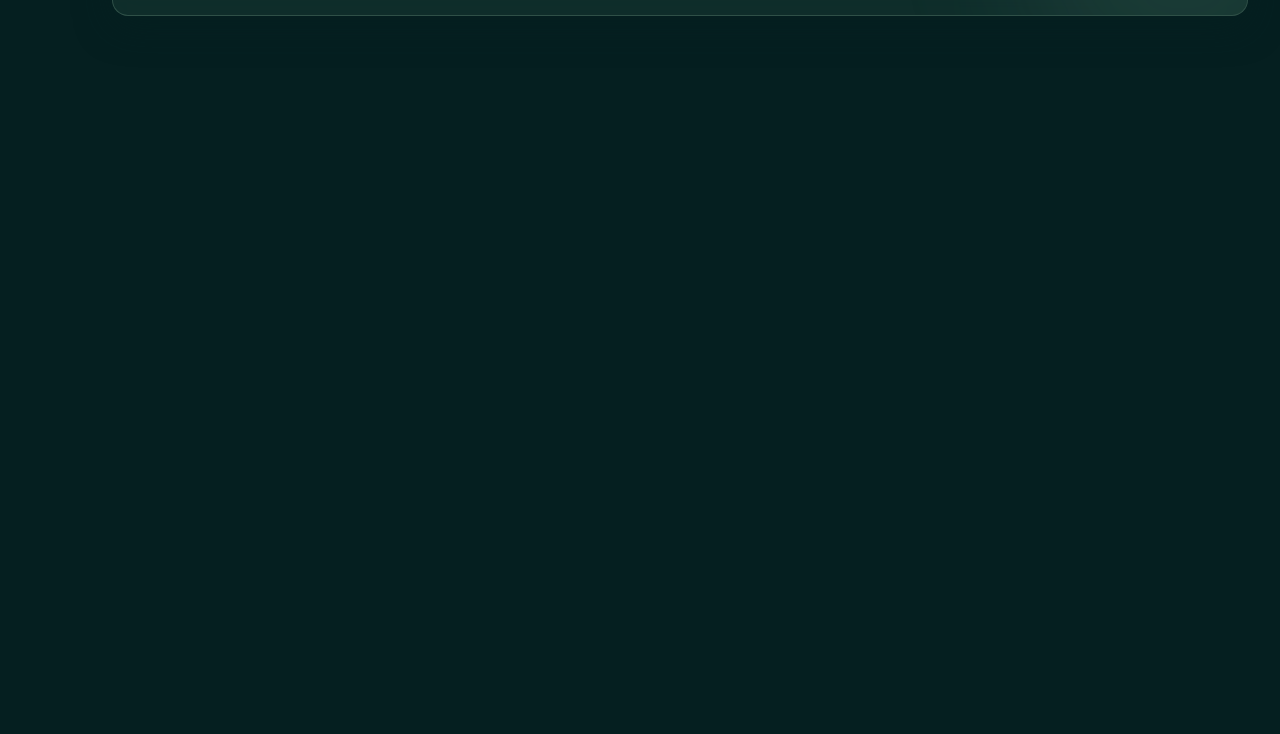
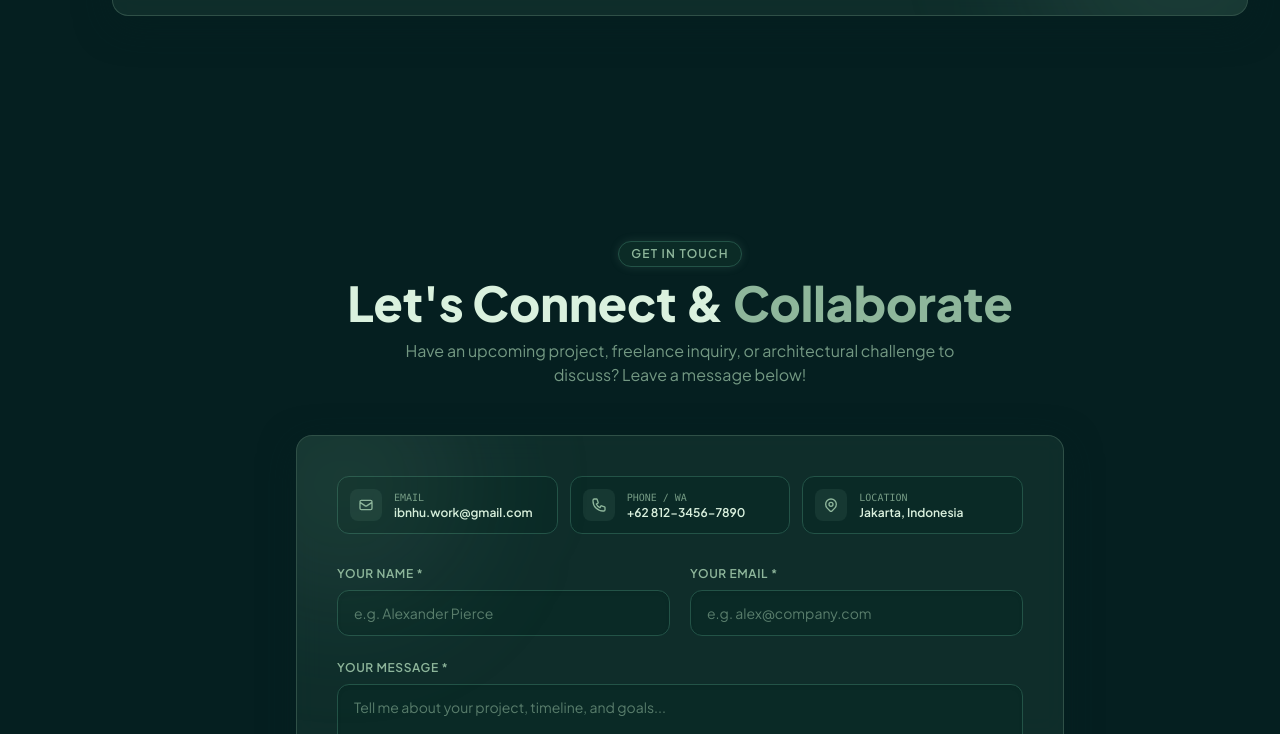
Before and after one commit to Tiannn-r/Portofolio, a Laravel app: page / in a window 1280 px wide. Shown: the part 5766-6500 px from the top of the page. Before the commit the page ends 5782 px from the top, so only its background shows below. Run offline with Laravel 12, Linux system fonts and the light colour scheme; data comes from the database, SQL or seed files in the repository; style sheets or scripts are compiled from the project's sources.

Commit message:
feat(ui): implement Contact Section form and elegant footer

```diff
--- a/resources/js/App.vue
+++ b/resources/js/App.vue
@@ -32,6 +32,9 @@
         :educations="portfolio.educations"
         :certifications="portfolio.certifications"
       />
+
+      <!-- Section 6: Contact Section -->
+      <ContactSection :profile="portfolio.profile" />
     </main>
   </div>
 </template>
@@ -46,6 +49,7 @@ import AboutSection from './components/AboutSection.vue';
 import FeaturedServicesSection from './components/FeaturedServicesSection.vue';
 import SkillsPortfolioSection from './components/SkillsPortfolioSection.vue';
 import EducationSection from './components/EducationSection.vue';
+import ContactSection from './components/ContactSection.vue';
 
 const { portfolio, loading, error } = usePortfolio();
 const activeSection = ref('hero');
--- /dev/null
+++ b/resources/js/components/ContactSection.vue
@@ -0,0 +1,285 @@
+<template>
+  <section id="contact" class="relative py-20 z-10">
+    <!-- Section Heading -->
+    <div class="text-center mb-12">
+      <span class="inline-block px-3 py-1 text-xs font-semibold tracking-widest text-sage-400 uppercase bg-forest-900 border border-forest-700 rounded-full mb-3 shadow-[0_0_10px_rgba(142,182,155,0.15)]">
+        Get In Touch
+      </span>
+      <h2 class="text-3xl sm:text-4xl lg:text-5xl font-extrabold text-mint-100">
+        Let's Connect & <span class="text-sage-400">Collaborate</span>
+      </h2>
+      <p class="mt-3 text-sage-400/80 max-w-xl mx-auto text-sm sm:text-base">
+        Have an upcoming project, freelance inquiry, or architectural challenge to discuss? Leave a message below!
+      </p>
+    </div>
+
+    <!-- Center Glassmorphism Contact Card -->
+    <div class="max-w-3xl mx-auto bg-forest-800/60 backdrop-blur-md border border-sage-400/25 rounded-2xl p-6 sm:p-10 shadow-[0_10px_35px_rgba(5,31,32,0.6)] relative overflow-hidden">
+      <!-- Background Ambient Glow -->
+      <div class="absolute -top-20 -left-20 w-64 h-64 bg-sage-400/10 rounded-full blur-3xl pointer-events-none"></div>
+
+      <!-- Quick Contact Badges Row -->
+      <div class="grid grid-cols-1 sm:grid-cols-3 gap-3 mb-8">
+        <a
+          :href="'mailto:' + (profile?.email || 'ibnhu.work@gmail.com')"
+          class="flex items-center gap-3 p-3 rounded-xl bg-forest-900/90 border border-forest-700 hover:border-sage-400 transition-colors group"
+        >
+          <div class="w-8 h-8 rounded-lg bg-forest-800 flex items-center justify-center text-sage-400 group-hover:scale-110 transition-transform">
+            <svg class="w-4 h-4" fill="none" viewBox="0 0 24 24" stroke="currentColor">
+              <path stroke-linecap="round" stroke-linejoin="round" stroke-width="2" d="M3 8l7.89 5.26a2 2 0 002.22 0L21 8M5 19h14a2 2 0 002-2V7a2 2 0 00-2-2H5a2 2 0 00-2 2v10a2 2 0 002 2z" />
+            </svg>
+          </div>
+          <div class="overflow-hidden">
+            <span class="text-[10px] uppercase text-sage-400/80 block font-mono">Email</span>
+            <span class="text-xs font-semibold text-mint-100 truncate block">{{ profile?.email || 'ibnhu.work@gmail.com' }}</span>
+          </div>
+        </a>
+
+        <div class="flex items-center gap-3 p-3 rounded-xl bg-forest-900/90 border border-forest-700">
+          <div class="w-8 h-8 rounded-lg bg-forest-800 flex items-center justify-center text-sage-400">
+            <svg class="w-4 h-4" fill="none" viewBox="0 0 24 24" stroke="currentColor">
+              <path stroke-linecap="round" stroke-linejoin="round" stroke-width="2" d="M3 5a2 2 0 012-2h3.28a1 1 0 01.948.684l1.498 4.493a1 1 0 01-.502 1.21l-2.257 1.13a11.042 11.042 0 005.516 5.516l1.13-2.257a1 1 0 011.21-.502l4.493 1.498a1 1 0 01.684.949V19a2 2 0 01-2 2h-1C9.716 21 3 14.284 3 6V5z" />
+            </svg>
+          </div>
+          <div class="overflow-hidden">
+            <span class="text-[10px] uppercase text-sage-400/80 block font-mono">Phone / WA</span>
+            <span class="text-xs font-semibold text-mint-100 truncate block">{{ profile?.phone || '+62 812-3456-7890' }}</span>
+          </div>
+        </div>
+
+        <div class="flex items-center gap-3 p-3 rounded-xl bg-forest-900/90 border border-forest-700">
+          <div class="w-8 h-8 rounded-lg bg-forest-800 flex items-center justify-center text-sage-400">
+            <svg class="w-4 h-4" fill="none" viewBox="0 0 24 24" stroke="currentColor">
+              <path stroke-linecap="round" stroke-linejoin="round" stroke-width="2" d="M17.657 16.657L13.414 20.9a1.998 1.998 0 01-2.827 0l-4.244-4.243a8 8 0 1111.314 0z" />
+              <path stroke-linecap="round" stroke-linejoin="round" stroke-width="2" d="M15 11a3 3 0 11-6 0 3 3 0 016 0z" />
+            </svg>
+          </div>
+          <div class="overflow-hidden">
+            <span class="text-[10px] uppercase text-sage-400/80 block font-mono">Location</span>
+            <span class="text-xs font-semibold text-mint-100 truncate block">{{ profile?.location || 'Jakarta, Indonesia' }}</span>
+          </div>
+        </div>
+      </div>
+
+      <!-- Feedback Alert Notification -->
+      <div
+        v-if="feedback.message"
+        class="mb-6 p-4 rounded-xl flex items-center gap-3 transition-all"
+        :class="feedback.success ? 'bg-forest-900 border border-sage-400 text-mint-100 shadow-[0_0_15px_rgba(142,182,155,0.3)]' : 'bg-red-950/80 border border-red-500/50 text-red-200'"
+      >
+        <span class="w-2.5 h-2.5 rounded-full shrink-0" :class="feedback.success ? 'bg-sage-400 shadow-[0_0_8px_#8EB69B]' : 'bg-red-400'"></span>
+        <span class="text-sm font-medium">{{ feedback.message }}</span>
+      </div>
+
+      <!-- Contact Form -->
+      <form @submit.prevent="handleSubmit" class="space-y-6">
+        <!-- 2 Column Inputs for Name & Email -->
+        <div class="grid grid-cols-1 sm:grid-cols-2 gap-5">
+          <div>
+            <label for="contact-name" class="block text-xs font-semibold uppercase tracking-wider text-sage-400 mb-2">
+              Your Name *
+            </label>
+            <input
+              id="contact-name"
+              v-model="form.name"
+              type="text"
+              required
+              placeholder="e.g. Alexander Pierce"
+              class="w-full bg-[#0B2B26]/90 border border-[#235347] text-[#DAF1DE] placeholder-[#8EB69B]/60 focus:border-[#8EB69B] focus:ring-1 focus:ring-[#8EB69B] rounded-xl px-4 py-3 outline-none text-sm transition-all shadow-inner"
+            />
+          </div>
+
+          <div>
+            <label for="contact-email" class="block text-xs font-semibold uppercase tracking-wider text-sage-400 mb-2">
+              Your Email *
+            </label>
+            <input
+              id="contact-email"
+              v-model="form.email"
+              type="email"
+              required
+              placeholder="e.g. alex@company.com"
+              class="w-full bg-[#0B2B26]/90 border border-[#235347] text-[#DAF1DE] placeholder-[#8EB69B]/60 focus:border-[#8EB69B] focus:ring-1 focus:ring-[#8EB69B] rounded-xl px-4 py-3 outline-none text-sm transition-all shadow-inner"
+            />
+          </div>
+        </div>
+
+        <!-- Textarea Message -->
+        <div>
+          <label for="contact-message" class="block text-xs font-semibold uppercase tracking-wider text-sage-400 mb-2">
+            Your Message *
+          </label>
+          <textarea
+            id="contact-message"
+            v-model="form.message"
+            required
+            rows="5"
+            placeholder="Tell me about your project, timeline, and goals..."
+            class="w-full bg-[#0B2B26]/90 border border-[#235347] text-[#DAF1DE] placeholder-[#8EB69B]/60 focus:border-[#8EB69B] focus:ring-1 focus:ring-[#8EB69B] rounded-xl px-4 py-3 outline-none text-sm transition-all resize-none shadow-inner"
+          ></textarea>
+        </div>
+
+        <!-- 2 Parallel Buttons at Bottom: SEND MESSAGE & DOWNLOAD CV -->
+        <div class="flex flex-col sm:flex-row items-center gap-4 pt-2">
+          <!-- Button 1: SEND MESSAGE -->
+          <button
+            type="submit"
+            :disabled="isSubmitting"
+            class="w-full sm:flex-1 inline-flex items-center justify-center gap-2 px-8 py-3.5 rounded-full bg-forest-700 text-mint-100 font-semibold border-2 border-sage-400 shadow-[0_0_20px_rgba(142,182,155,0.3)] hover:shadow-[0_0_30px_rgba(142,182,155,0.5)] hover:bg-forest-700/80 transition-all duration-300 disabled:opacity-50 disabled:cursor-not-allowed group"
+          >
+            <svg
+              v-if="isSubmitting"
+              class="animate-spin -ml-1 mr-2 h-4 w-4 text-mint-100"
+              fill="none"
+              viewBox="0 0 24 24"
+            >
+              <circle class="opacity-25" cx="12" cy="12" r="10" stroke="currentColor" stroke-width="4"></circle>
+              <path class="opacity-75" fill="currentColor" d="M4 12a8 8 0 018-8v8H4z"></path>
+            </svg>
+            <span>{{ isSubmitting ? 'SENDING...' : 'SEND MESSAGE' }}</span>
+            <svg
+              v-if="!isSubmitting"
+              class="w-4 h-4 text-sage-400 group-hover:translate-x-1 transition-transform"
+              fill="none"
+              viewBox="0 0 24 24"
+              stroke="currentColor"
+            >
+              <path stroke-linecap="round" stroke-linejoin="round" stroke-width="2" d="M14 5l7 7m0 0l-7 7m7-7H3" />
+            </svg>
+          </button>
+
+          <!-- Button 2: DOWNLOAD CV -->
+          <a
+            :href="profile?.cv_url || '#hero'"
+            :download="profile?.cv_url ? 'CV-Muhamad-Ibnhu.pdf' : null"
+            class="w-full sm:w-auto inline-flex items-center justify-center gap-2 px-8 py-3.5 rounded-full bg-[#163832] border border-[#235347] text-[#8EB69B] hover:border-sage-400 hover:text-mint-100 hover:shadow-[0_0_15px_rgba(142,182,155,0.25)] font-medium transition-all duration-300"
+          >
+            <svg class="w-4 h-4 text-sage-400" fill="none" viewBox="0 0 24 24" stroke="currentColor">
+              <path stroke-linecap="round" stroke-linejoin="round" stroke-width="2" d="M4 16v1a3 3 0 003 3h10a3 3 0 003-3v-1m-4-4l-4 4m0 0l-4-4m4 4V4" />
+            </svg>
+            <span>DOWNLOAD CV</span>
+          </a>
+        </div>
+      </form>
+    </div>
+
+    <!-- Elegant Footer -->
+    <footer class="mt-24 pt-10 border-t border-forest-700/60 flex flex-col sm:flex-row items-center justify-between gap-6 text-xs text-sage-400/80">
+      <div>
+        <p>© 2026 <span class="text-mint-100 font-semibold">{{ profile?.name || 'Muhamad Ibnhu' }}</span>. All rights reserved.</p>
+        <p class="text-[11px] text-sage-400/60 mt-0.5 font-mono">Built with Laravel 11, Vue 3, & Tailwind CSS</p>
+      </div>
+
+      <!-- Social Links -->
+      <div class="flex items-center gap-4">
+        <a
+          v-if="profile?.social_links?.github"
+          :href="profile.social_links.github"
+          target="_blank"
+          class="hover:text-mint-100 transition-colors"
+          title="GitHub"
+        >
+          GitHub
+        </a>
+        <a
+          v-if="profile?.social_links?.linkedin"
+          :href="profile.social_links.linkedin"
+          target="_blank"
+          class="hover:text-mint-100 transition-colors"
+          title="LinkedIn"
+        >
+          LinkedIn
+        </a>
+        <a
+          v-if="profile?.social_links?.twitter"
+          :href="profile.social_links.twitter"
+          target="_blank"
+          class="hover:text-mint-100 transition-colors"
+          title="Twitter"
+        >
+          Twitter / X
+        </a>
+        <a
+          v-if="profile?.social_links?.instagram"
+          :href="profile.social_links.instagram"
+          target="_blank"
+          class="hover:text-mint-100 transition-colors"
+          title="Instagram"
+        >
+          Instagram
+        </a>
+      </div>
+
+      <!-- Back To Top -->
+      <a
+        href="#hero"
+        class="inline-flex items-center gap-1.5 px-3 py-1.5 rounded-full bg-forest-900 border border-forest-700 hover:border-sage-400 text-sage-400 hover:text-mint-100 transition-colors text-xs font-mono"
+      >
+        <span>Back to Top</span>
+        <svg class="w-3.5 h-3.5" fill="none" viewBox="0 0 24 24" stroke="currentColor">
+          <path stroke-linecap="round" stroke-linejoin="round" stroke-width="2" d="M5 10l7-7m0 0l7 7m-7-7v18" />
+        </svg>
+      </a>
+    </footer>
+  </section>
+</template>
+
+<script setup>
+import { ref } from 'vue';
+import axios from 'axios';
+
+const props = defineProps({
+  profile: {
+    type: Object,
+    default: () => ({}),
+  },
+});
+
+const form = ref({
+  name: '',
+  email: '',
+  message: '',
+});
+
+const isSubmitting = ref(false);
+const feedback = ref({
+  message: '',
+  success: false,
+});
+
+const handleSubmit = async () => {
+  isSubmitting.value = true;
+  feedback.value = { message: '', success: false };
+
+  try {
+    const response = await axios.post('/api/contact', {
+      name: form.value.name,
+      email: form.value.email,
+      message: form.value.message,
+    });
+
+    if (response.data && response.data.success) {
+      feedback.value = {
+        message: response.data.message || 'Terima kasih, pesan Anda telah berhasil dikirim!',
+        success: true,
+      };
+      form.value = { name: '', email: '', message: '' };
+    } else {
+      feedback.value = {
+        message: 'Gagal mengirim pesan. Silakan coba kembali.',
+        success: false,
+      };
+    }
+  } catch (error) {
+    const errorMsg =
+      error.response?.data?.message ||
+      'Terjadi kesalahan saat mengirim pesan. Pastikan semua bidang terisi dengan benar.';
+    feedback.value = {
+      message: errorMsg,
+      success: false,
+    };
+  } finally {
+    isSubmitting.value = false;
+  }
+};
+</script>
```
